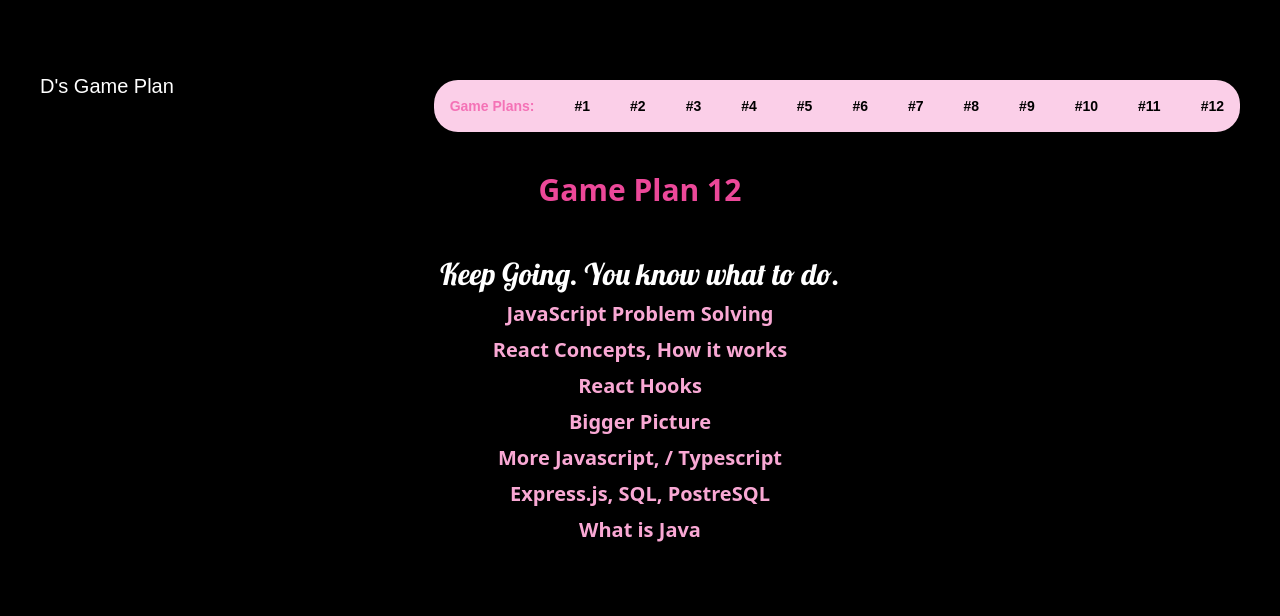
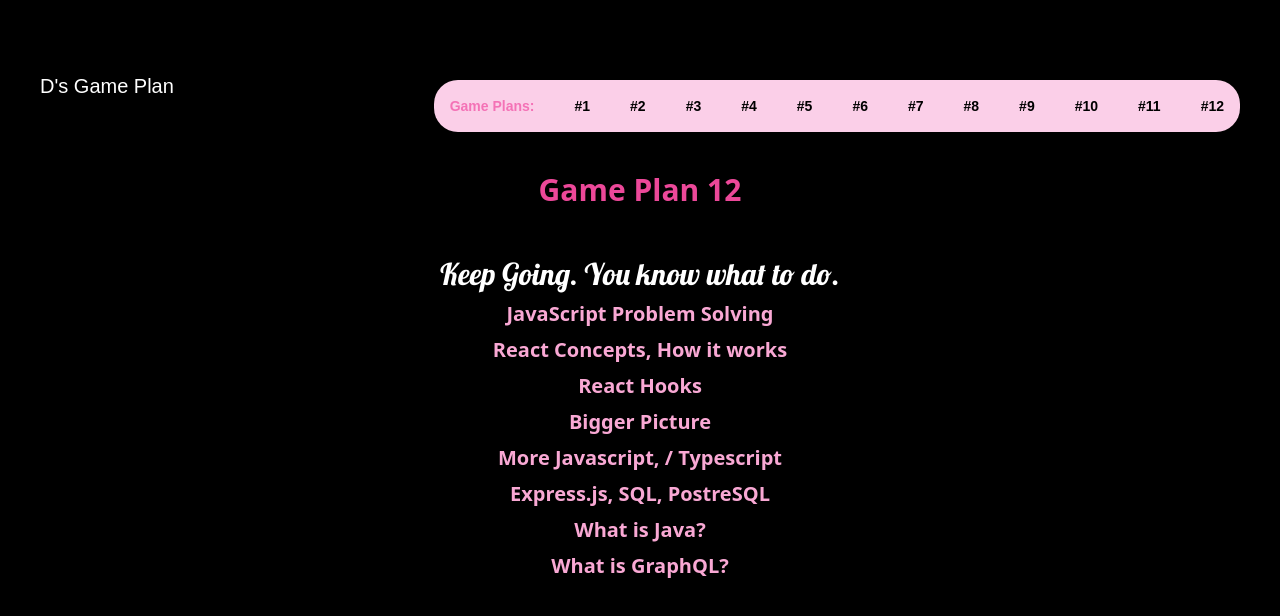
Before and after one commit to Davonne007-TX/game-plan, a React (Vite) app: page /gamePlan12 in a window 1280 px wide. Shown: the top 616 px of the page. Built offline with nearby package versions, Linux system fonts and the light colour scheme; a web font is replaced by a local one.

Commit message:
add more techincal skills you see in your area to game plan 12

```diff
--- a/src/components/TopHeader.jsx
+++ b/src/components/TopHeader.jsx
@@ -2,6 +2,7 @@ import React, { useState } from "react";
 import { Link, useNavigate } from "react-router-dom";
 
 export default function TopHeader() {
+
   const [isMobileNavOpen, setIsMobileNavOpen] = useState(false);
 
   const gamePlan = [
@@ -28,6 +29,7 @@ export default function TopHeader() {
     setIsMobileNavOpen(!isMobileNavOpen);
   };
 
+
   return (
     <header className="flex flex-col lg:flex-row m-10 md:justify-between lg:justify-between items-center lg:gap-20 font-sixty text-white">
       <section className="flex gap-20 md:gap-96 lg:gap-96">
@@ -49,7 +51,7 @@ export default function TopHeader() {
       >
         <p className="text-pink-400">Game Plans:</p>
         {gamePlan.map((plan, id) => (
-          <li className="list-none hover:text-pink-400 text-black" key={id}>
+          <li className="list-none hover:text-pink-400 text-black" key={id} onClick={toggleNavBar}>
             <Link to={plan.link}>{plan.text}</Link>
           </li>
         ))}
--- a/src/components/Twelve/GamePlan12.jsx
+++ b/src/components/Twelve/GamePlan12.jsx
@@ -1,12 +1,13 @@
 export default function GamePlan12() {
     const toDo = [
-        {task: "JavaScript Problem Solving"},
-        {task: "React Concepts, How it works"},
-        {task: "React Hooks"},
-        {task: "Bigger Picture"},
-        {task: "More Javascript, / Typescript"},
-        {task: "Express.js, SQL, PostreSQL"},
-        { task: "What is Java"},
+        { task: "JavaScript Problem Solving"},
+        { task: "React Concepts, How it works"},
+        { task: "React Hooks"},
+        { task: "Bigger Picture"},
+        { task: "More Javascript, / Typescript"},
+        { task: "Express.js, SQL, PostreSQL"},
+        { task: "What is Java?"},
+        { task: "What is GraphQL?"}
     ]
 
   return (
```
